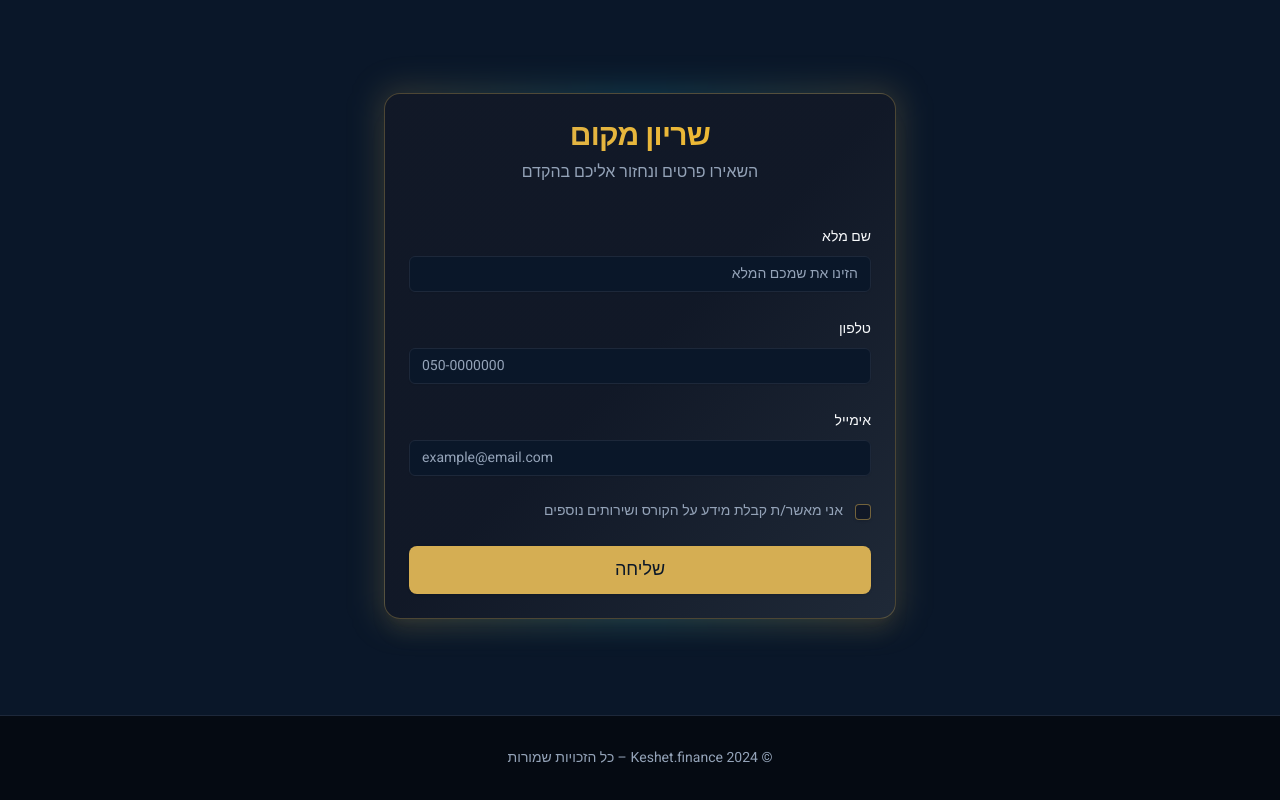
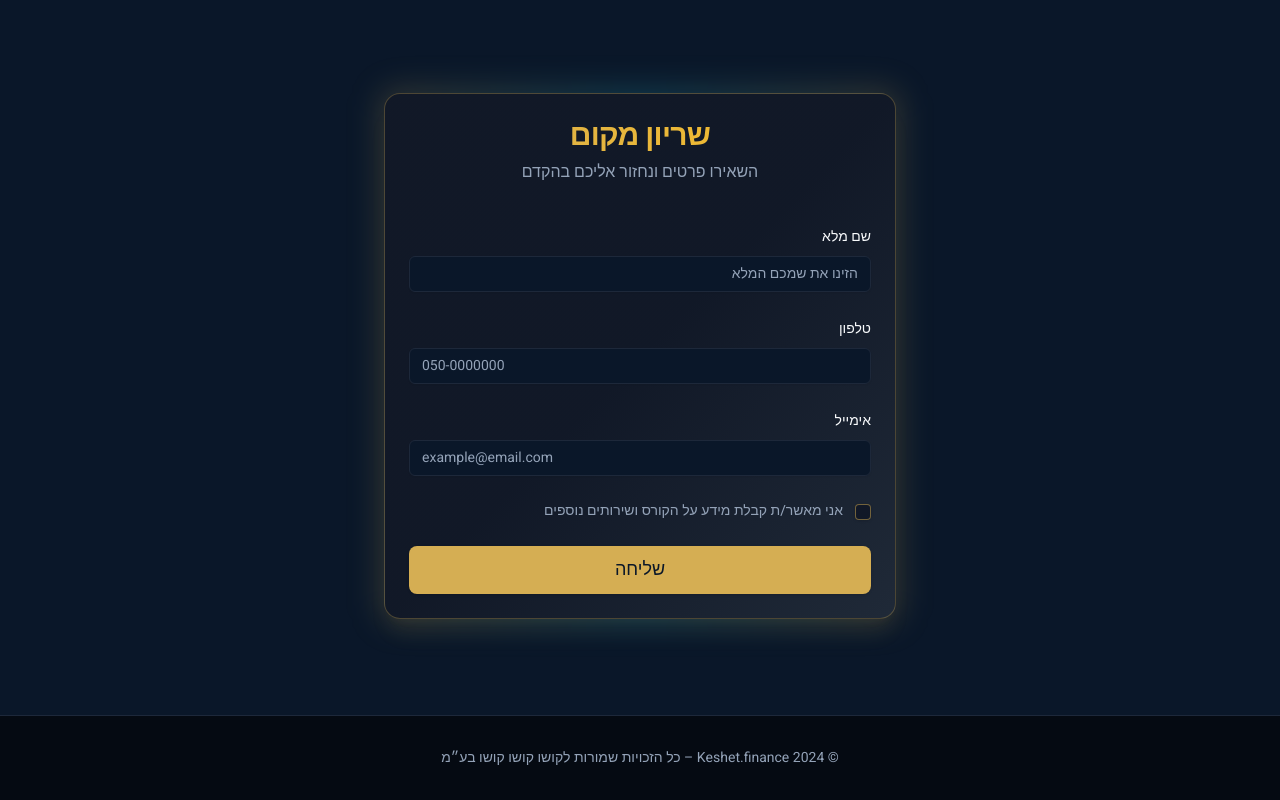
Before and after one commit to RoyMichaeli/keshet-options-landing, a Next.js app: page / in a window 1280 px wide. Shown: the part 1496-2296 px from the top of the page. Built offline with nearby package versions, Linux system fonts and the light colour scheme.

Commit message:
Update footer copyright

```diff
--- a/src/components/Footer.tsx
+++ b/src/components/Footer.tsx
@@ -3,7 +3,7 @@ export function Footer() {
     <footer className="py-8 px-4 bg-[#050A12] border-t border-border">
       <div className="container mx-auto text-center">
         <p className="text-sm text-muted-foreground">
-          © 2024 Keshet.finance – כל הזכויות שמורות
+          © 2024 Keshet.finance – כל הזכויות שמורות לקושו קושו קושו בע״מ
         </p>
       </div>
     </footer>
```
